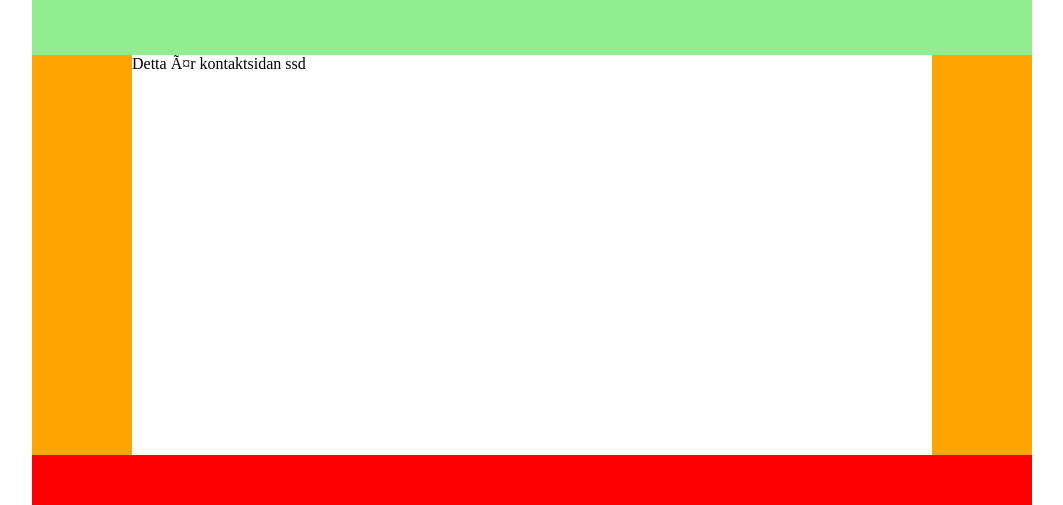
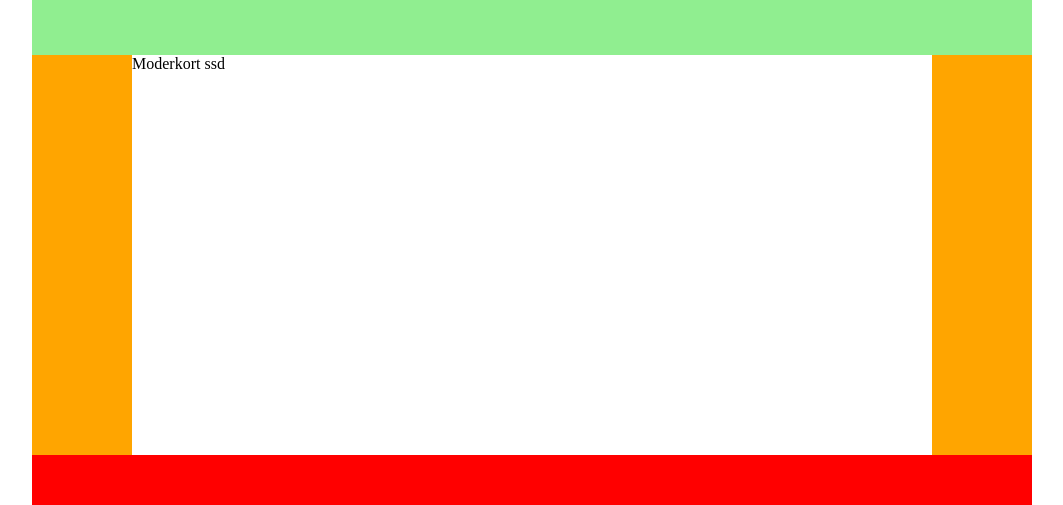
Before and after one commit to sarhel2/sarhel2.github.io, a plain HTML site: page moderkort.html in a window 1280 px wide. Shown: the part 153-658 px from the top of the page, without its empty margins (108-1171 px from the left). Drawn offline with Linux system fonts and the light colour scheme.

Commit message:
ändring i moderkortsfilen

```diff
--- a/moderkort.html
+++ b/moderkort.html
@@ -22,7 +22,7 @@
 
 <div id="center">
   <aside> </aside>
-  <main> Detta är kontaktsidan
+  <main> Moderkort
     ssd  </main>
   <aside>   </aside>
 </div>
```
